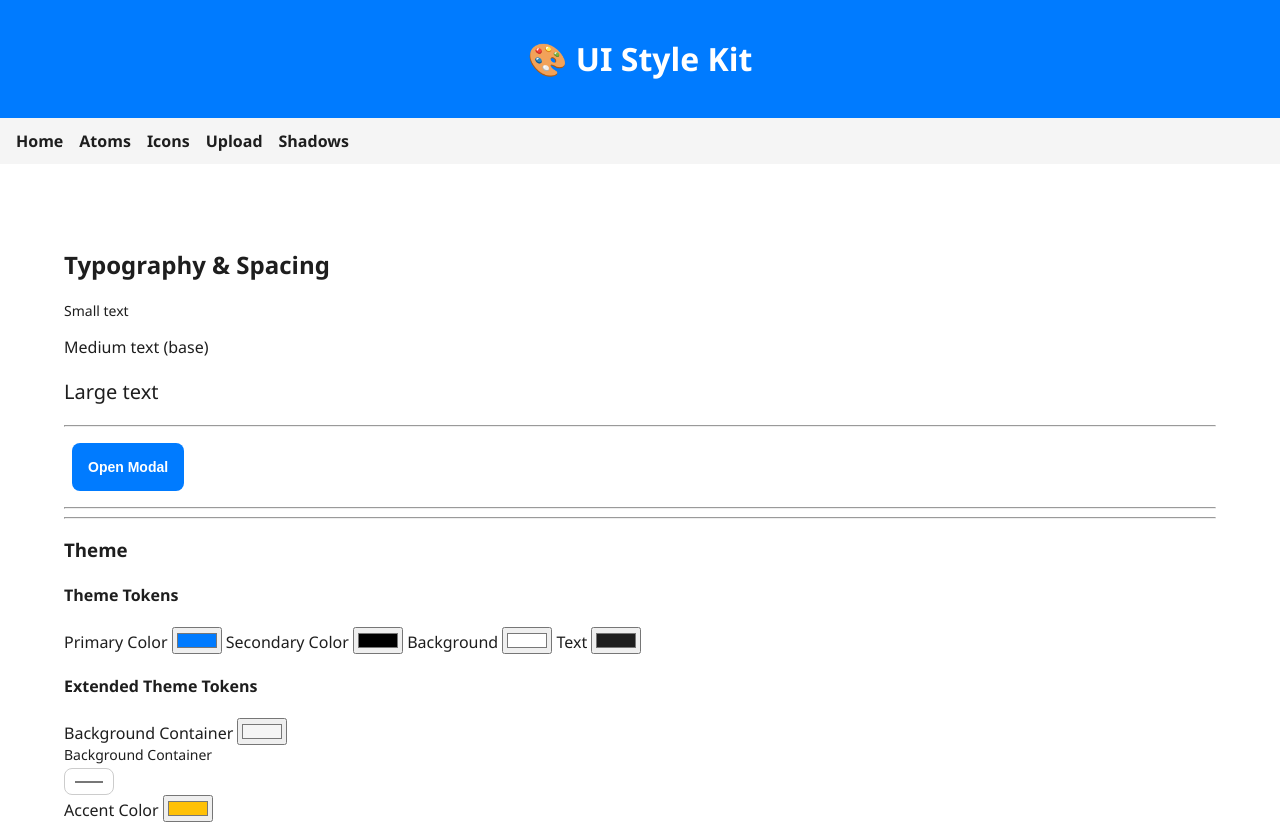
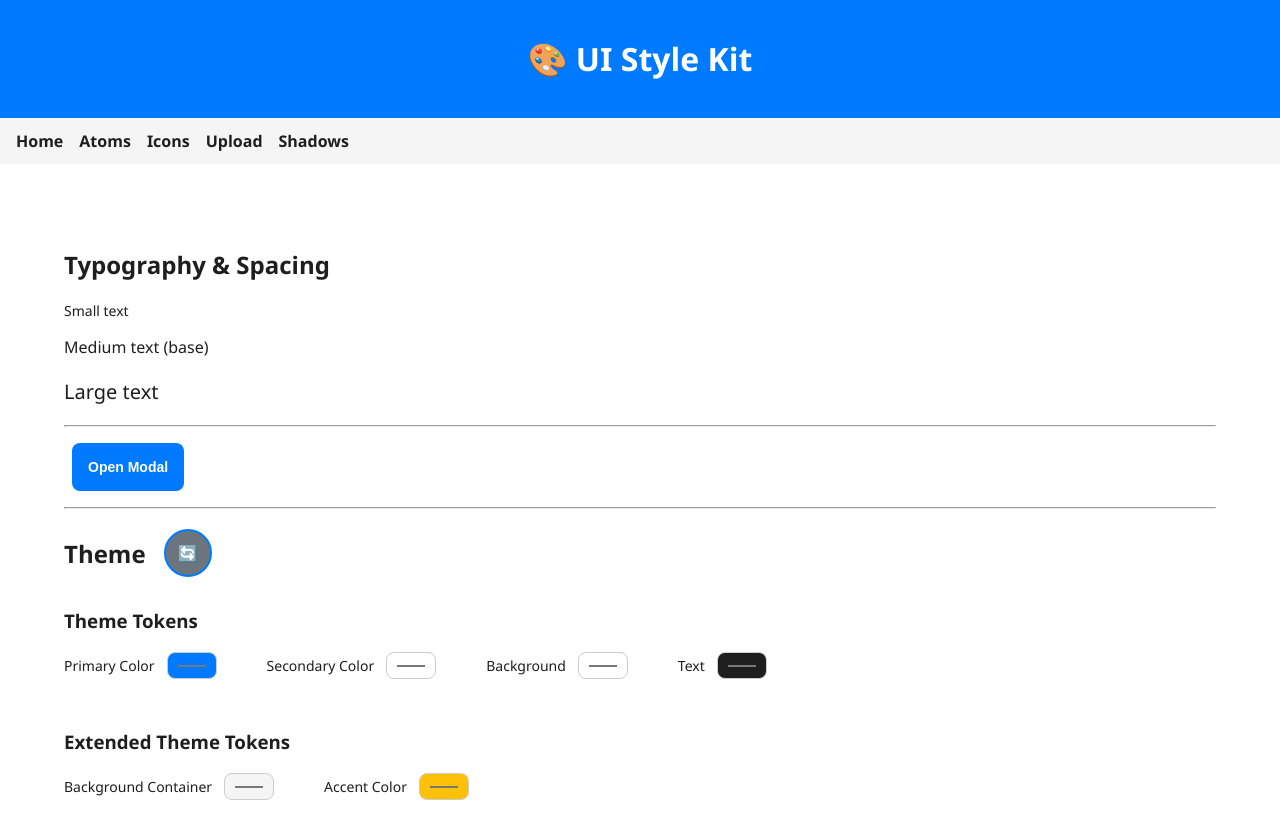
Before and after one commit to Daya-Metis/ui-style-kit, an Angular app: page /style-guide in a window 1280 px wide. Shown: the top 823 px of the page. Built offline with nearby package versions, Linux system fonts and the light colour scheme.

Commit message:
Theme and height corrections

```diff
--- a/src/app/shared/components/atoms/button/button.component.scss
+++ b/src/app/shared/components/atoms/button/button.component.scss
@@ -25,6 +25,7 @@ button {
     width: var(--btn-height);
     height: var(--btn-height);
     font-size: 1.25rem;
+    border-radius: 50%;
   }
 
   &.icon-label {
--- a/src/app/shared/components/atoms/input/input.component.html
+++ b/src/app/shared/components/atoms/input/input.component.html
@@ -1,9 +1,10 @@
-<label>
+<label [class.color-mode]="type === 'color'">
   <span>{{ label }}</span>
   <input
     [type]="type"
-    [value]="value"
-    (input)="handleInput($event)"
+    [(ngModel)]="value"
+    (ngModelChange)="onChange($event)"
     (blur)="onTouched()"
+    [style.background]="type === 'color' ? value : null"
   />
 </label>
--- a/src/app/shared/components/atoms/input/input.component.scss
+++ b/src/app/shared/components/atoms/input/input.component.scss
@@ -3,6 +3,16 @@ label {
     flex-direction: column;
     gap: var(--spacing-xs);
     font-size: var(--font-size-sm);
+
+  &.color-mode {
+    flex-direction: row;
+    align-items: center;
+    span {
+      margin-right: var(--spacing-sm);
+      white-space: nowrap;
+    }
+  }
+
   }
 
   input {
--- a/src/app/shared/components/atoms/input/input.component.ts
+++ b/src/app/shared/components/atoms/input/input.component.ts
@@ -1,7 +1,8 @@
+import { CommonModule } from '@angular/common';
 import {
   Component, Input, forwardRef
 } from '@angular/core';
-import { NG_VALUE_ACCESSOR, ControlValueAccessor } from '@angular/forms';
+import { NG_VALUE_ACCESSOR, ControlValueAccessor, FormsModule } from '@angular/forms';
 
 @Component({
   selector: 'app-input',
@@ -12,7 +13,8 @@ import { NG_VALUE_ACCESSOR, ControlValueAccessor } from '@angular/forms';
     provide: NG_VALUE_ACCESSOR,
     useExisting: forwardRef(() => InputComponent),
     multi: true
-  }]
+  }],
+  imports: [CommonModule, FormsModule],
 })
 export class InputComponent implements ControlValueAccessor {
   @Input() label = '';
--- a/src/app/shared/components/utilities/theme-customizer/theme-customizer.component.html
+++ b/src/app/shared/components/utilities/theme-customizer/theme-customizer.component.html
@@ -1,54 +1,50 @@
-<h3>Theme</h3>
+<div class="theme-header">
+  <h2>Theme</h2>
+
+  <app-button
+  label="Reset Theme"
+  [type]="'secondary'"
+  icon="🔄"
+  variant="grow"
+  (click)="resetTheme()"
+  onkeypress="resetTheme()"
+  />
+</div>
+
+<h3>Theme Tokens</h3>
 <section>
-  <h4>Theme Tokens</h4>
-<label>
-  Primary Color
-  <input
+<app-input
+label="Primary Color"
 type="color"
-  [value]="getValue('--primary')"
+[(ngModel)]="customVars['--primary']"
 (input)="updateVar('--primary', getInputValue($event))"
-/>
-</label>
+></app-input>
 
-<label>
-  Secondary Color
-  <input
+<app-input
+label="Secondary Color"
 type="color"
-  [value]="getValue('--secondary')"
+[(ngModel)]="customVars['--secondary']"
 (input)="updateVar('--secondary', getInputValue($event))"
-/>
-</label>
+></app-input>
 
-<label>
-  Background
-  <input
+<app-input
+label="Background"
 type="color"
-  [value]="getValue('--bg-color')"
+[(ngModel)]="customVars['--bg-color']"
 (input)="updateVar('--bg-color', getInputValue($event))"
-/>
-</label>
+></app-input>
 
-<label>
-  Text
-  <input
+<app-input
+label="Text"
 type="color"
-  [value]="getValue('--text-color')"
+[(ngModel)]="customVars['--text-color']"
 (input)="updateVar('--text-color', getInputValue($event))"
-/>
-</label>
+></app-input>
+
 </section>
 
+<h3>Extended Theme Tokens</h3>
 <section>
-  <h4>Extended Theme Tokens</h4>
-
-  <label>
-    Background Container
-    <input
-    type="color"
-    [value]="getValue('--bg-container')"
-    (input)="updateVar('--bg-container', getInputValue($event))"
-  />
-  </label>
   <app-input
     label="Background Container"
     type="color"
@@ -56,14 +52,6 @@
     (input)="updateVar('--bg-container', getInputValue($event))"
   ></app-input>
 
-  <label>
-    Accent Color
-    <input
-    type="color"
-    [value]="getValue('--accent')"
-    (input)="updateVar('--accent', getInputValue($event))"
-  />
-  </label>
   <app-input
     label="Accent Color"
     type="color"
@@ -72,19 +60,9 @@
   ></app-input>
 </section>
 
- <div>
-  <app-button
-  label="Reset Theme"
-  [type]="'secondary'"
-  icon="🔄"
-  variant="icon-label"
-  (click)="resetTheme()"
-  onkeypress="resetTheme()"
-/>
- </div>
 
+ <h3>Magic Theme Generator</h3>
  <section>
-  <h3>Magic Theme Generator</h3>
   <div class="theme-generator">
     <app-input
     label="Pick a base color"
--- a/src/app/shared/components/utilities/theme-customizer/theme-customizer.component.scss
+++ b/src/app/shared/components/utilities/theme-customizer/theme-customizer.component.scss
@@ -1,3 +1,10 @@
+section{
+  display: flex;
+  flex-direction: row;
+  gap: 3.125rem;
+  margin-bottom: 3.125rem;
+}
+
 .theme-customizer {
     display: flex;
     flex-direction: column;
@@ -16,8 +23,13 @@
     }
   }
 
-.theme-generator{
+.theme-header, .theme-generator{
   display: flex;
   flex-direction: row;
-  gap: 50px;
+  align-items: center;
+  gap: 3.125rem;
 }
+
+.theme-header {
+  gap: .625rem;
+}
--- a/src/app/style-guide/pages/atoms/atoms/atoms.component.html
+++ b/src/app/style-guide/pages/atoms/atoms/atoms.component.html
@@ -5,7 +5,7 @@
   <app-button label="Primary" type="primary"></app-button>
   <app-button label="Secondary" type="secondary"></app-button>
   <app-button icon="🗑" variant="icon"></app-button>
-  <app-button icon="✅" label="Save" variant="icon-label" type="primary"></app-button>
+  <app-button icon="✅" label="With Icon" variant="icon-label" type="primary"></app-button>
 
   <app-button
   icon="🦦"
--- a/src/app/style-guide/pages/atoms/atoms/atoms.component.scss
+++ b/src/app/style-guide/pages/atoms/atoms/atoms.component.scss
@@ -66,6 +66,7 @@ section {
   }
 
   .confetti {
+    //TODO
     position: relative;
     display: inline-block;
 
--- a/src/app/style-guide/pages/typography-spacing/typography-spacing.component.html
+++ b/src/app/style-guide/pages/typography-spacing/typography-spacing.component.html
@@ -22,7 +22,6 @@
 <hr />
 
 
+<app-theme-customizer></app-theme-customizer>
 
 <hr />
-
-<app-theme-customizer></app-theme-customizer>
--- a/src/app/style-guide/pages/typography-spacing/typography-spacing.component.scss
+++ b/src/app/style-guide/pages/typography-spacing/typography-spacing.component.scss
@@ -1,4 +1,4 @@
 :host {
     display: block;
     padding: var(--spacing-lg);
-  }
+}
--- a/src/styles.scss
+++ b/src/styles.scss
@@ -31,6 +31,7 @@
 
     --btn-height: 3rem;
     --input-height: 2.5rem;
+    --min-height: 1.4375rem;
   }
 
   // 🌚 DARK THEME
```
Also changed, not shown: src/app/shared/components/atoms/switch/switch.component.scss (line endings or trailing spaces). Lines whose indentation alone changed are shown as unchanged.
